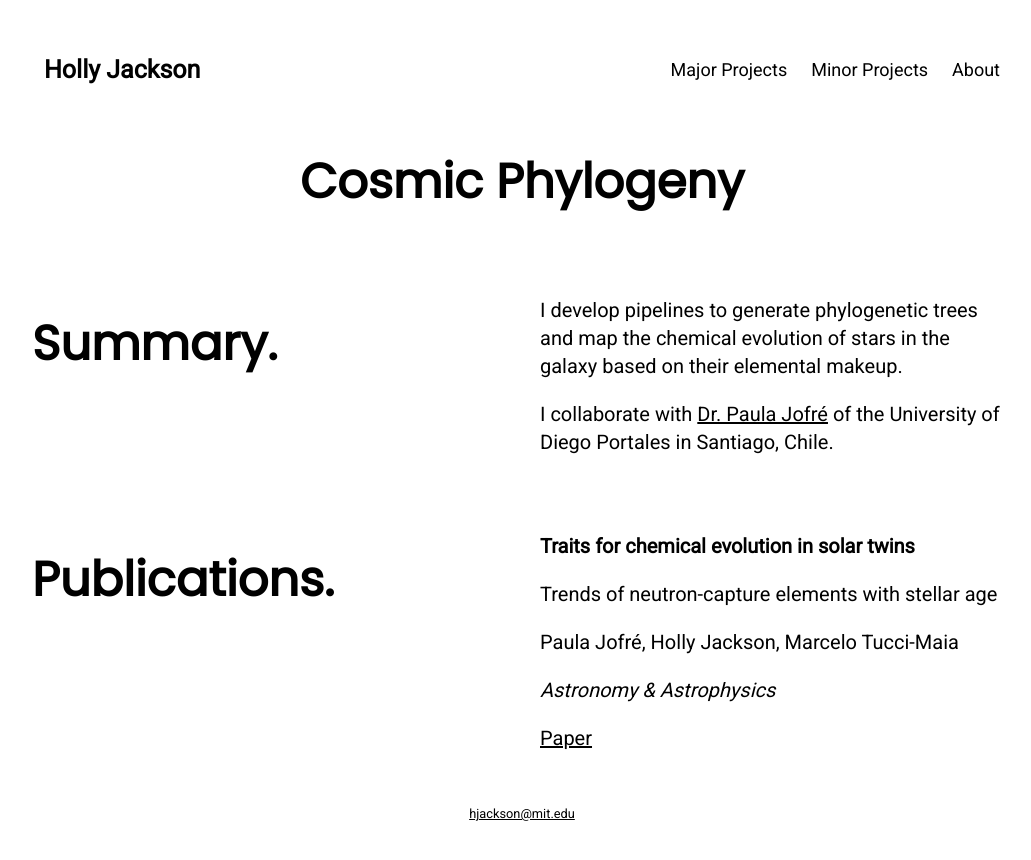
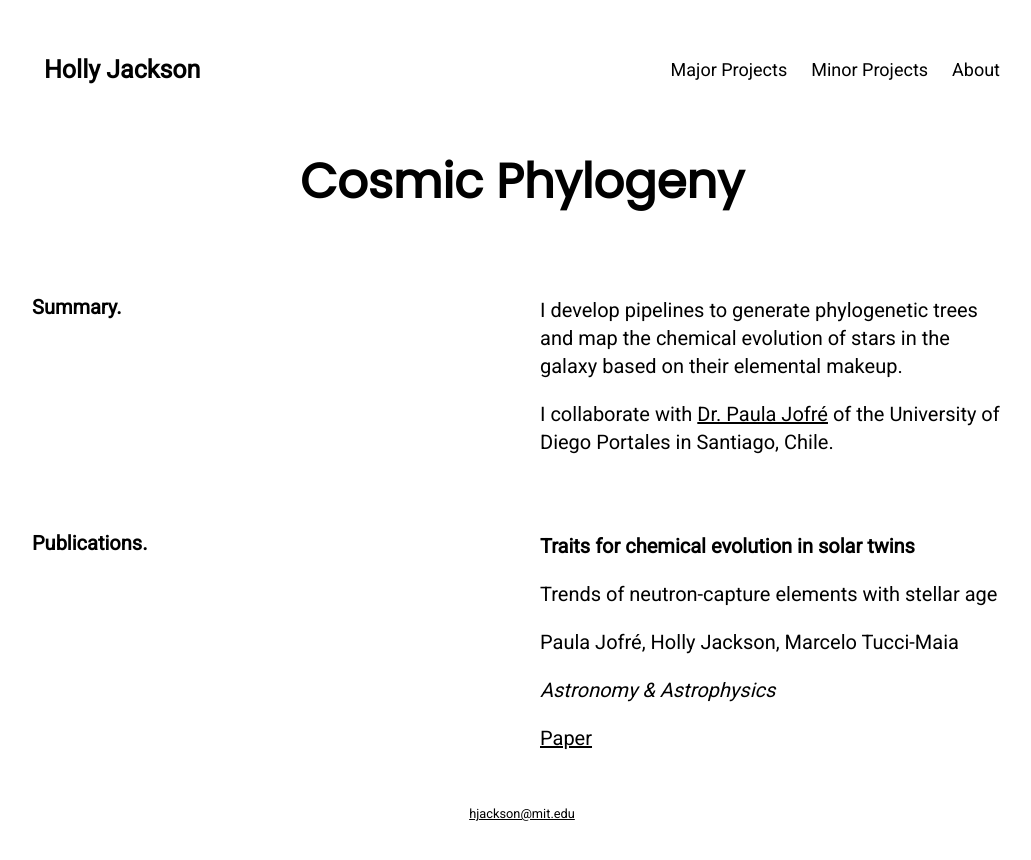
Before and after one commit to hollyjackson/hollyjackson.github.io, a Jekyll site: the page built from major-projects/cosmic-phylogeny/index.html, in a window 1280 px wide. Shown: the top 860 px of the page, without its empty margins (118-1149 px from the left). Built offline with Jekyll 4.4.1, drawn with Linux system fonts in a browser that asks for light colours.

Commit message:
change heading style

```diff
--- a/major-projects/cosmic-phylogeny/index.html
+++ b/major-projects/cosmic-phylogeny/index.html
@@ -7,7 +7,7 @@ menu: <a href="/">Major Projects</a><a href="/minor-projects">Minor Projects</a>
 <div class="row_grid">
     <div class="column_grid">
         <div class="content">
-            <h1 style="text-align:left">Summary.</h1>
+            <h2 style="text-align:left">Summary.</h2>
         </div>
     </div>
     <div class="column_grid">
@@ -18,7 +18,7 @@ menu: <a href="/">Major Projects</a><a href="/minor-projects">Minor Projects</a>
     </div>
     <div class="column_grid">
         <div class="content">
-            <h1 style="text-align:left">Publications.</h1>
+            <h2 style="text-align:left">Publications.</h2>
         </div>
     </div>
     <div class="column_grid">
```
